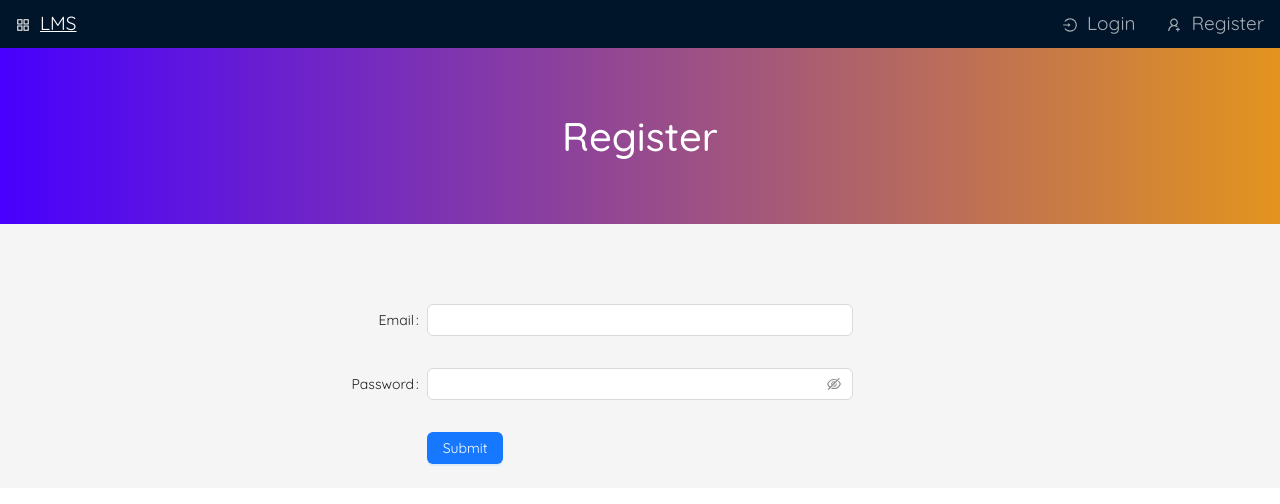
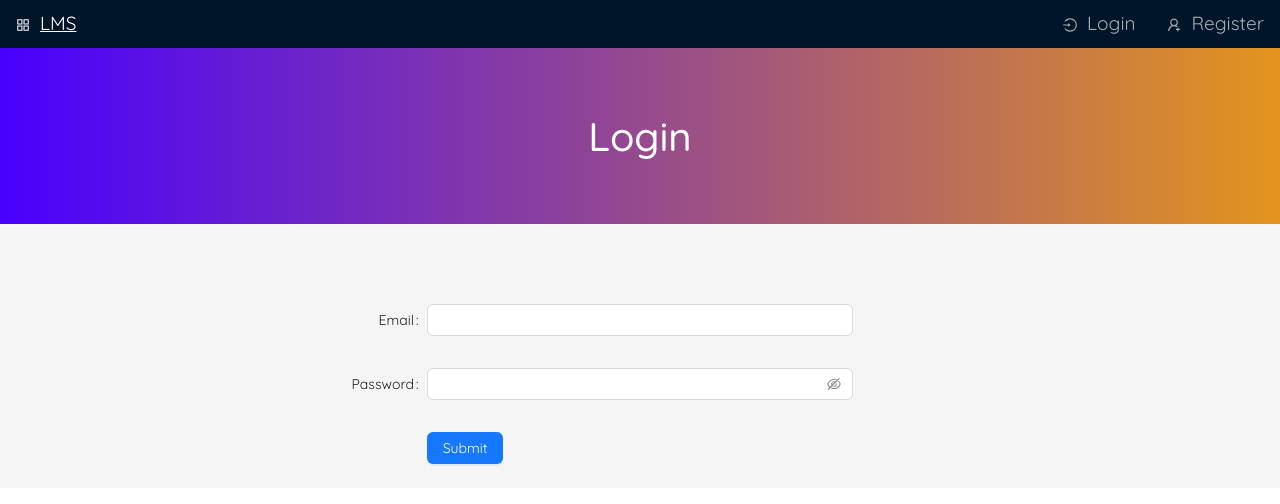
Before and after one commit to aimanskie/lms-client, a Next.js app: page /login in a window 1280 px wide. Shown: the top 504 px of the page. Built offline with nearby package versions, Linux system fonts and the light colour scheme; no server answers.

Commit message:
settimeout

```diff
--- a/pages/login.js
+++ b/pages/login.js
@@ -51,7 +51,7 @@ const Login = () => {
 
   return (
     <>
-      <h1 className='jumbotron text-center bg-primary square'>Register</h1>
+      <h1 className='jumbotron text-center bg-primary square'>Login</h1>
       <div className='container col-md-4 offset-md-4 pb-5'></div>
       <Form {...layout} form={form} name='nest-messages' onFinish={handleSubmit}>
         <Form.Item name={['user', 'email']} label='Email'>
--- a/pages/user/course/[slug].js
+++ b/pages/user/course/[slug].js
@@ -119,8 +119,8 @@ const SingleCourse = () => {
     setCompletedLessons(data.lessons)
     objStore[clicked] = 0
     let obj = objStore
+    window.localStorage.setItem('lesson', JSON.stringify(obj))
     setTimeout(() => {
-      window.localStorage.setItem('lesson', JSON.stringify(obj))
       setClicked(clicked + 1)
     }, 2000)
   }
```
